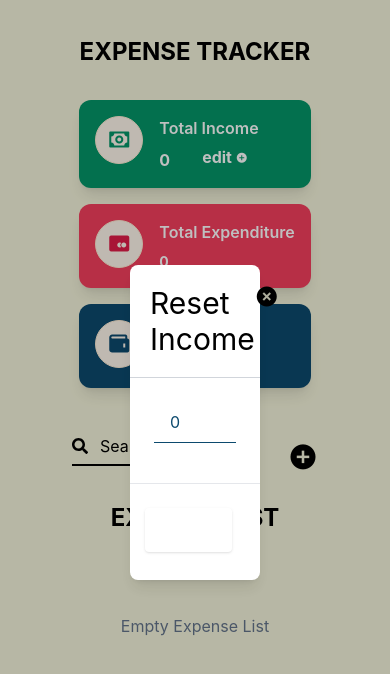
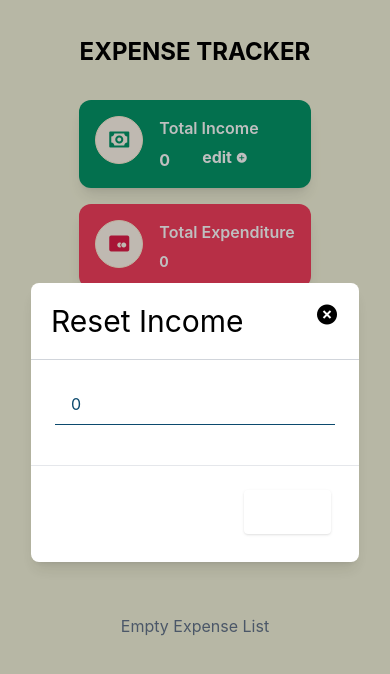
Before and after one commit to ekow1/expense-tracker-redux, a React (Create React App) app: page / in a window 390 px wide. Both pictures are taken after a click on the icon 241 px from the left and 158 px from the top of the page. Shown: the top 674 px of the page. Built offline with nearby package versions, Linux system fonts and the light colour scheme.

Commit message:
updated modal responsiveness

```diff
--- a/src/components/SideBar.jsx
+++ b/src/components/SideBar.jsx
@@ -98,7 +98,7 @@ const dispatch = useDispatch()
 {showModal ? (
         <>
           <div className="flex justify-center items-center overflow-x-hidden overflow-y-auto fixed inset-0 z-50 outline-none focus:outline-none">
-            <div className="relative w-1/3 my-6 mx-auto max-w-3xl">
+            <div className="relative lg:w-1/3 my-6 mx-auto max-w-3xl w-fit">
               <div className="border-0 rounded-lg shadow-lg relative flex flex-col w-full bg-white outline-none focus:outline-none">
                 <div className="flex items-start justify-between p-5 border-b border-solid border-gray-300 rounded-t ">
                   <h3 className="text-3xl font=semibold">Reset Income</h3>
```
